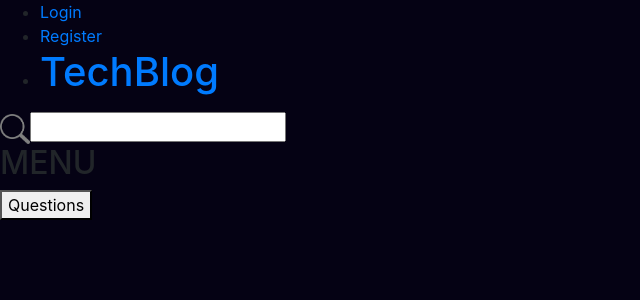
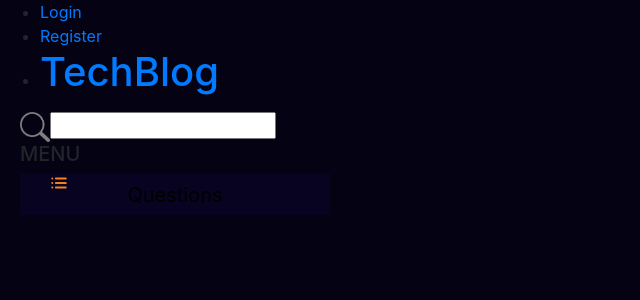
Before and after one commit to viniromao/blogBackEnd, a React (Create React App) app in the folder src/webapp/blog/: page / in a window 1280 px wide. Shown: the top 300 px of the page, without its empty margins (0-640 px from the left). Built offline with nearby package versions, Linux system fonts and the light colour scheme.

Commit message:
left panel css incomplete

```diff
--- a/src/webapp/blog/src/components/Leftpanel/Leftpanel.css
+++ b/src/webapp/blog/src/components/Leftpanel/Leftpanel.css
@@ -1,8 +1,34 @@
+.Leftpanel {
+    justify-content: left;
+    align-items: center;
+    margin-left: 20px;
+}
+
+.Leftpanel h2 {
+    font-size: 20px;
+}
+
 .form-inputs_search img {
     width: 30px;
     height: 30px;
 }
 
-.form-inputs_search{
+.form-inputs_search {
     color: black;
+    font-size: 14px;
 }
+
+.questions {
+    width: 310px;
+    height: 41px;
+    font-size: 20px;
+    background-color: #080321;
+    border: none;
+}
+
+.listicon {
+    position: absolute;
+    width: 18px;
+    height: 18px;
+    left: 50px;
+}
--- a/src/webapp/blog/src/components/Leftpanel/index.js
+++ b/src/webapp/blog/src/components/Leftpanel/index.js
@@ -5,7 +5,7 @@ const Leftpanel = () => {
     return (
         <div className='Leftpanel'>
             <div className='form-inputs_search'>
-                <img src='/imgs/grey_search_icon.png' />
+                <img src='/imgs/grey_search_icon.png' alt='searchIcon'/>
                 <input
                     className='form-input_search'
                     type='text'
@@ -13,6 +13,7 @@ const Leftpanel = () => {
                     placeholder='Search' />
             </div>
             <h2>MENU</h2>
+            <img src='imgs/listicon.png' alt='listIcon' className='listicon'/>
             <Link to='/'>
                 <button className='questions' type='submit'>
                     Questions
```
Also changed, not shown: src/webapp/blog/public/imgs/listicon.png (added).
